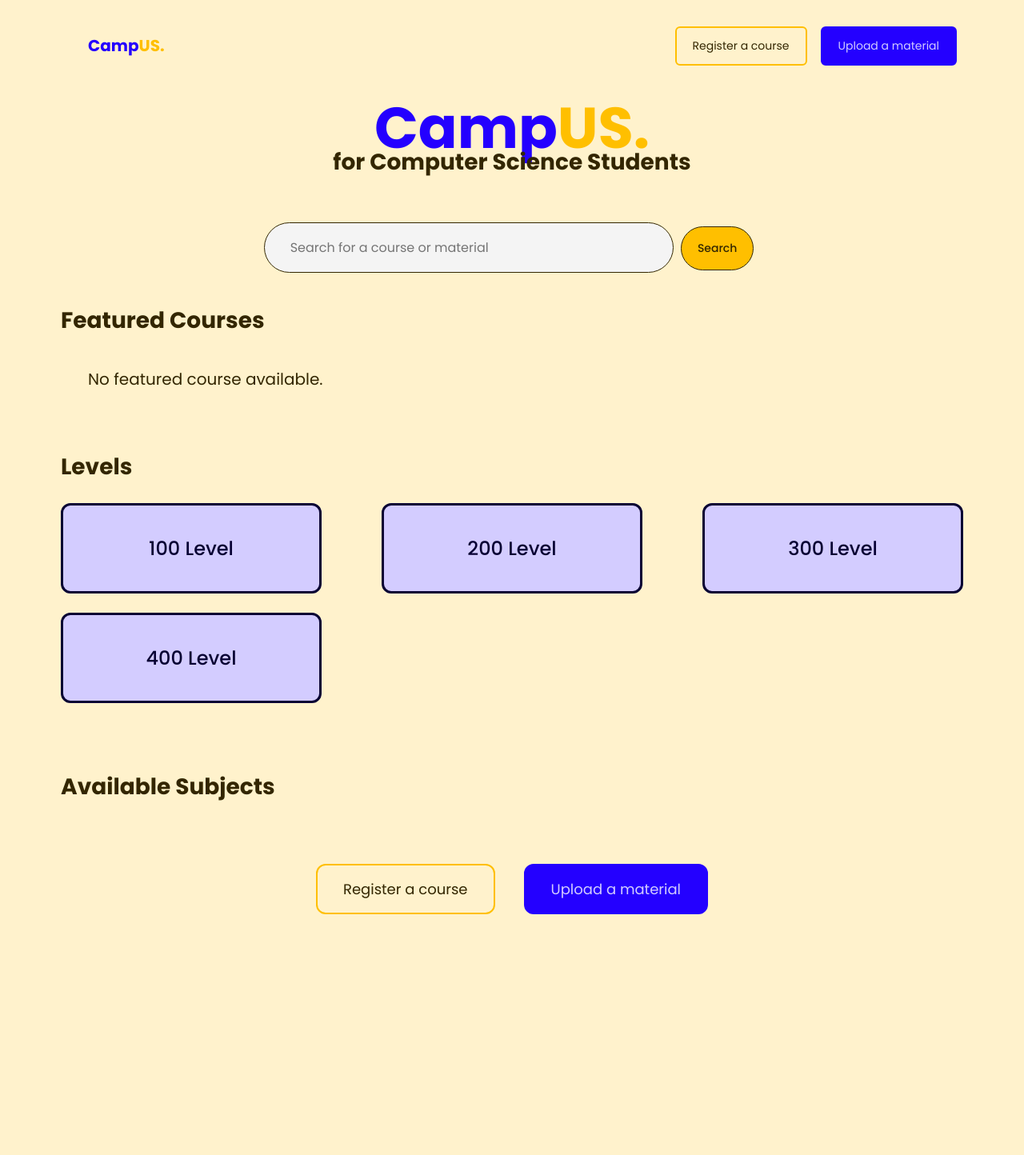
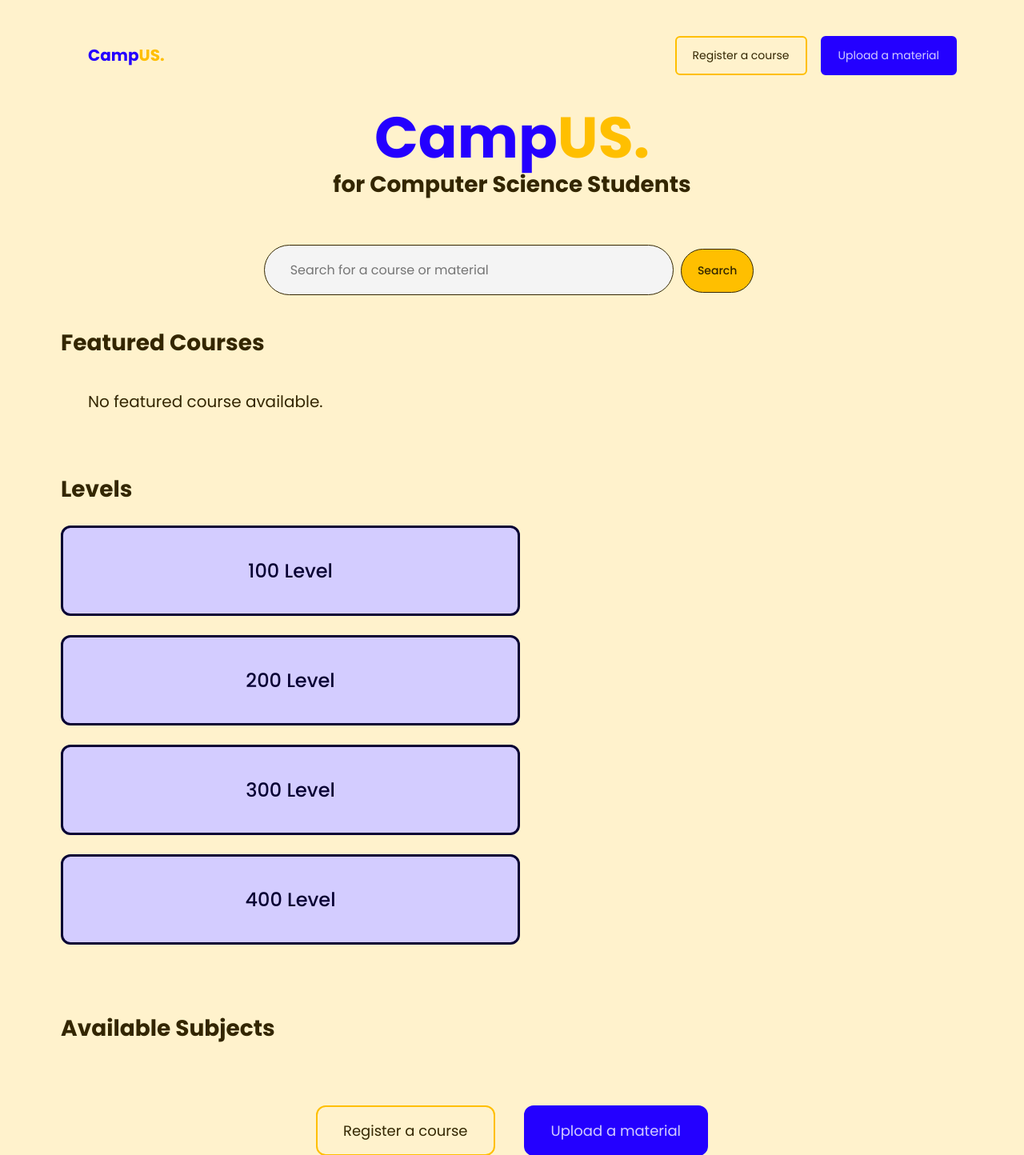
Before and after one commit to derasn/library-project, a Django app: page / in a window 1280 px wide. Shown: the top 1444 px of the page at 80% size. Before the commit the page ends 1143 px from the top, so only its background shows below. Run offline with Django 5.2, Linux system fonts and the light colour scheme; data that the repository does not hold is empty.

Commit message:
being responsive again

```diff
--- a/campus/static/css/home.css
+++ b/campus/static/css/home.css
@@ -21,7 +21,7 @@ body{
 /* Header */
 
 .header{
-    margin-top: 7rem;
+    margin-top: 10rem;
     display: flex;
     flex-direction: row;
     justify-content: space-between;
@@ -91,7 +91,7 @@ button{
     color: #332600;
     font-size: 7rem;
     font-weight: bold;
-    margin-top: -16rem;
+    margin-top: -12rem;
     margin-bottom: 0;
 }
 
@@ -189,9 +189,8 @@ h2{
 
 .level-card{
     display: block;
-    width: 25vw;
-    min-width: 100px;
-    max-width: 200px;
+    width: 35vw;
+    min-width: 280px;
     padding: 9rem 15rem;
     background-color: #D3CCFF;
     border: 0.75rem solid #070033;
@@ -239,8 +238,7 @@ h2{
 
 .s-card{
     width: 20.5vw;
-    min-width: 150px;
-    max-width: 300px;
+    min-width: 140px;
     padding: 5rem 15rem;
     background-color: #ffca2a;
     border: 0.5rem solid #332600;
```
